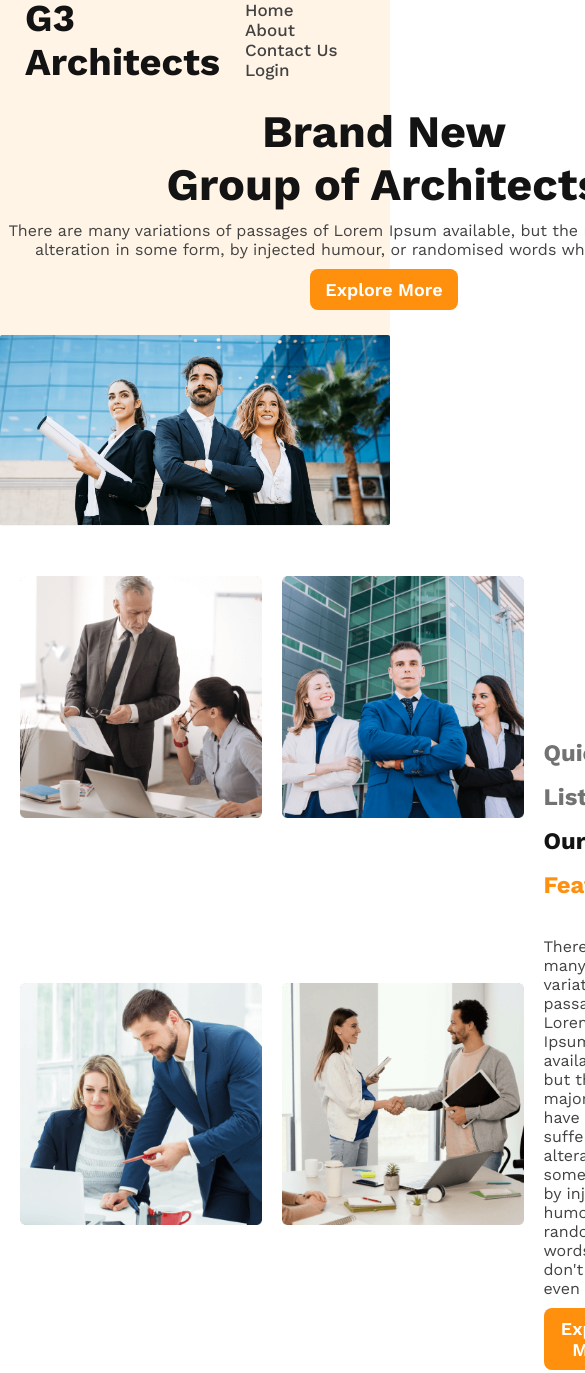
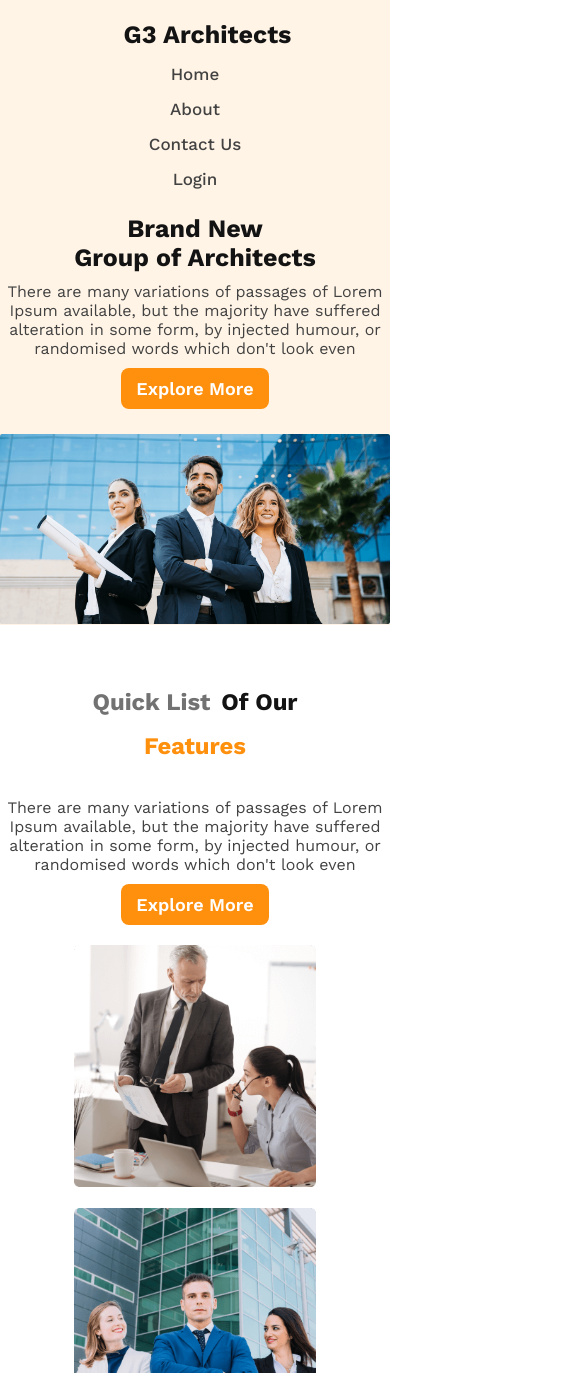
Before and after one commit to choyon88/Assignment-2, a plain HTML site: page index.html in a window 390 px wide. Shown: the top 1373 px of the page, 585 px wide, since content can reach past the window. Drawn offline with nearby package versions, Linux system fonts and the light colour scheme.

Commit message:
576px responsive done

```diff
--- a/index.html
+++ b/index.html
@@ -6,7 +6,9 @@
     <meta name="viewport" content="width=device-width, initial-scale=1.0">
 <!-- css link  -->
 <link rel="stylesheet" href="./styles/style.css">
-
+<!-- font awesome icon cdn -->
+<link rel="stylesheet" href="https://cdnjs.cloudflare.com/ajax/libs/font-awesome/6.2.1/css/brands.min.css">
+<link rel="stylesheet" href="https://cdnjs.cloudflare.com/ajax/libs/font-awesome/6.2.1/css/all.min.css">
     <title>Assignment-2</title>
 </head>
 <body>
@@ -21,8 +23,9 @@
                         <li><a href="#">About</a></li>
                         <li><a href="#">Contact Us</a></li>
                         <li><a href="#">Login</a></li>
-                        <!-- <li><a class="toggle" href="#">Toggle</a></li> -->
+
                     </ul>
+
                 </div>
             </nav>
             <div class="heading-info">
--- a/styles/style.css
+++ b/styles/style.css
@@ -50,7 +50,7 @@ body {
   justify-content: space-between;
   align-items: center;
   width: 100%;
-  height: 80px;
+ height: 100px;
 }
 .nav-logo-text {
 font-size: 3.8rem;
@@ -69,6 +69,7 @@ font-size: 3.8rem;
   font-weight: 500;
   color: var(--light-gray-2);
 }
+
 .heading-info {
   margin: 25px auto;
   width: 768px;
@@ -214,9 +215,12 @@ font-size: 3.8rem;
     transition: transform 0.6s;
     transform-style: preserve-3d;
     box-shadow: 0 4px 8px 0 rgba(0,0,0,0.2);
+
 }
 .fact-card:hover .fact-card-inside{
     transform: rotateY(180deg);
+
+
 }
 .fact-card-front, .fact-card-back {
     position: absolute;
@@ -225,7 +229,6 @@ font-size: 3.8rem;
     backface-visibility: hidden;
   }
   .fact-card-back {
-
     transform: rotateY(180deg);
   }
 
@@ -274,3 +277,100 @@ font-size: 3.8rem;
     font-size: 1.6rem;
     font-weight: 400;
 }
+
+
+
+/* media query code here  */
+
+
+
+/* small device  */
+/* header part  */
+@media screen and (max-width: 576px) {
+    .footer{
+        display: none;
+    }
+    .header{
+        width: 100%;
+
+    }
+    .nav-container{
+        width: 100%;
+        height: 100%;
+       padding-top: 20px;
+       flex-direction: column;
+
+    }
+    .nav-items ul li{
+       display: block;
+       margin-top: 15px;
+       text-align: center;
+
+    }
+    .nav-items ul li:hover{
+        background-color: var(--light-gray);
+        padding: 10px 0px;
+        border-radius: 8px;
+    }
+
+
+    .nav-logo-text{
+        font-size: 2.5rem;
+    }
+
+      .heading-info{
+        margin: 25px auto;
+        width: 100%;
+        text-align: center;
+      }
+      .heading-title{
+        font-size: 2.5rem;
+
+    }
+
+    /* feature */
+    .feature-container{
+        width: 100%;
+        grid-template-columns: repeat(1, 1fr);
+        grid-column: 1;
+        justify-items: center;
+        text-align: center;
+
+    }
+    .feature-gallery{
+        grid-template-columns: repeat(1, 1fr);
+        order: 2;
+    }
+    .feature-info{
+        padding-top: 0;
+    }
+    /* experience features styles  */
+    .experience-container{
+        flex-direction: column;
+        width: 100%;
+        margin: 10px;
+
+    }
+    .exp-image img{
+        width: 100%;
+    }
+    /* fact part design */
+    .fact-container-info{
+        width: 100%;
+        text-align: center;
+    }
+    .fact-card-container{
+        grid-template-columns: repeat(2,1fr);
+        justify-items: center;
+        gap: 10px;
+
+    }
+
+    /* sponsors part design */
+
+    .sponsors-website{
+        grid-template-columns: repeat(2,1fr);
+        justify-items: center;
+    }
+
+}
```
